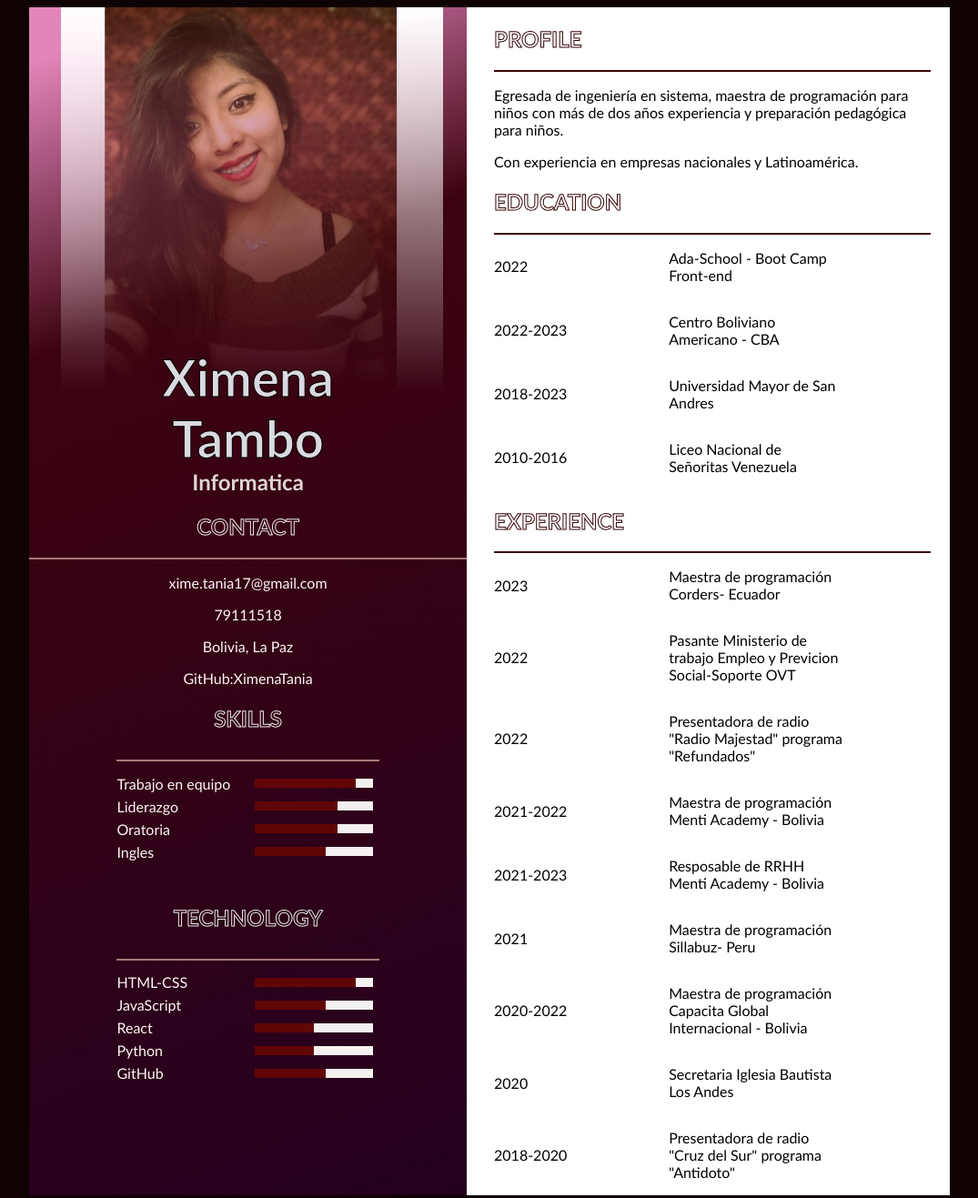
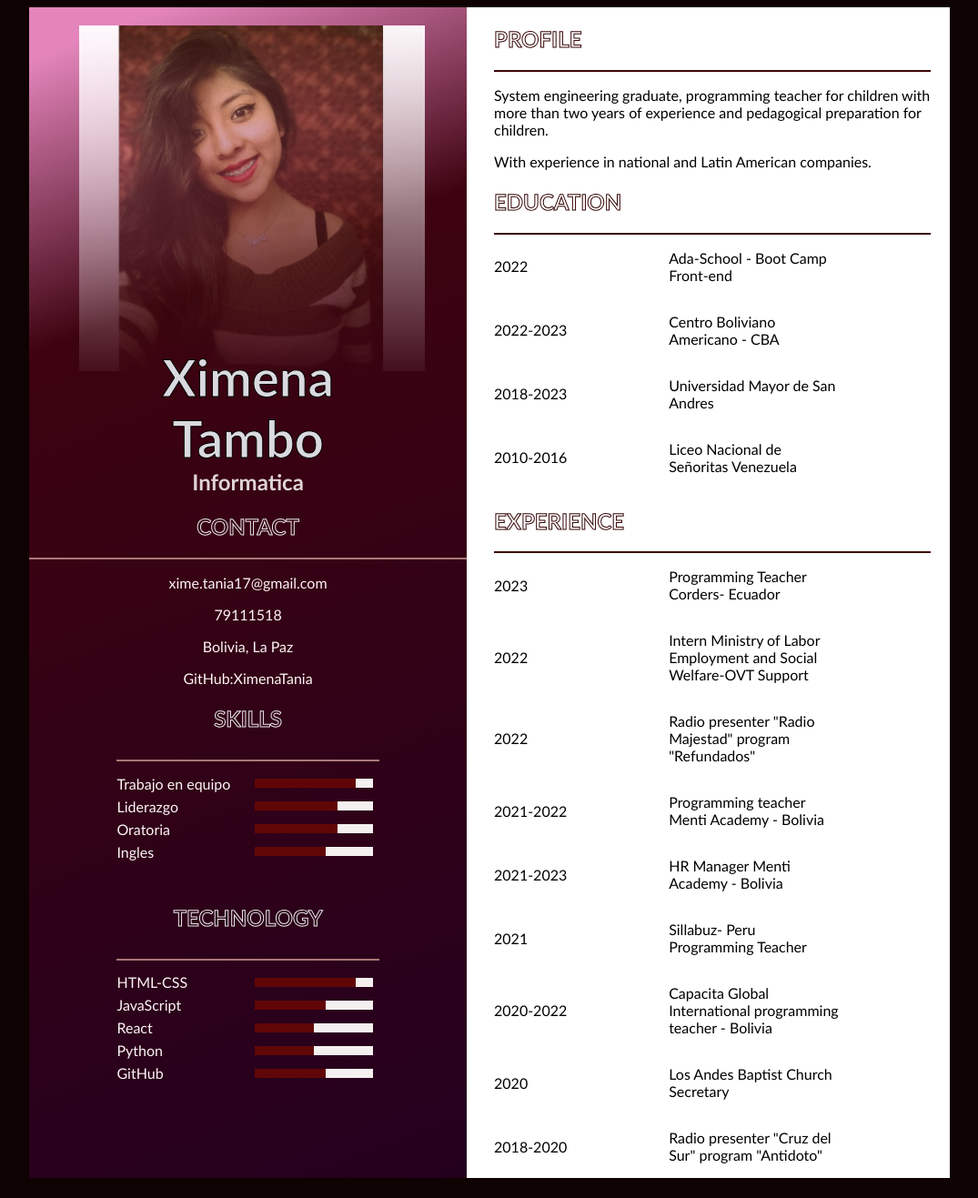
Before and after one commit to XimenaTania/Presentacion, a plain HTML site: page index.html in a window 1280 px wide. Shown: the whole page at 91% size, without its empty margins (102-1177 px from the left). Drawn offline with Linux system fonts and the light colour scheme.

Commit message:
ingresandoCambiosNuevos

```diff
--- a/index.html
+++ b/index.html
@@ -59,8 +59,8 @@
                 <h2 class="rightside-h2">PROFILE</h2>
                 <div class="rightside-separation-lines"></div>
                     <div id="profile">
-                        <p>Egresada de ingeniería en sistema, maestra de programación para niños con más de dos años experiencia y preparación pedagógica para niños.  </p>
-                        <p> Con experiencia en empresas nacionales y Latinoamérica.</p>
+                        <p>System engineering graduate, programming teacher for children with more than two years of experience and pedagogical preparation for children. </p>
+                        <p> With experience in national and Latin American companies.</p>
 
                 </h2>
                 <h2 class="rightside-h2">EDUCATION</h2>
@@ -79,23 +79,23 @@
                 <div class="rightside-separation-lines"></div>
                 <div id="experience">
                     <div><p>2023</p></div>
-                    <div><p>Maestra de programación Corders- Ecuador </p></div>
+                    <div><p>Programming Teacher Corders- Ecuador </p></div>
                     <div><p>2022</p></div>
-                    <div><p>Pasante Ministerio de trabajo Empleo y Previcion Social-Soporte OVT</p></div>
+                    <div><p>Intern Ministry of Labor Employment and Social Welfare-OVT Support</p></div>
                     <div><p>2022</p></div>
-                    <div><p>Presentadora de radio "Radio Majestad" programa "Refundados"</p></div>
+                    <div><p>Radio presenter "Radio Majestad" program "Refundados"</p></div>
                     <div><p>2021-2022</p></div>
-                    <div><p>Maestra de programación Menti Academy - Bolivia </p></div>
+                    <div><p>Programming teacher Menti Academy - Bolivia </p></div>
                     <div><p>2021-2023</p></div>
-                    <div><p>Resposable de RRHH Menti Academy - Bolivia </p></div>
+                    <div><p>HR Manager Menti Academy - Bolivia </p></div>
                     <div><p>2021</p></div>
-                    <div><p>Maestra de programación Sillabuz- Peru</p></div>
+                    <div><p>Sillabuz- Peru Programming Teacher</p></div>
                     <div><p>2020-2022</p></div>
-                    <div><p>Maestra de programación Capacita Global Internacional - Bolivia </p></div>
+                    <div><p>Capacita Global International programming teacher - Bolivia </p></div>
                     <div><p>2020</p></div>
-                    <div><p>Secretaria Iglesia Bautista Los Andes</p></div>
+                    <div><p>Los Andes Baptist Church Secretary</p></div>
                     <div><p>2018-2020</p></div>
-                    <div><p>Presentadora de radio "Cruz del Sur" programa "Antidoto"</p></div>
+                    <div><p>Radio presenter "Cruz del Sur" program "Antidoto"</p></div>
                 </div>
             </div>
         </div>
--- a/style.css
+++ b/style.css
@@ -27,6 +27,7 @@ body {
 
   #photo {
     text-align: center;
+
     -webkit-mask-image: -webkit-gradient(
       linear,
       left top,
@@ -104,6 +105,8 @@ body {
   img {
     width: 420px;
     height: 420px;
+    padding: 20px;
+    box-sizing: border-box;
   }
 
   .align-contact-data {
```
